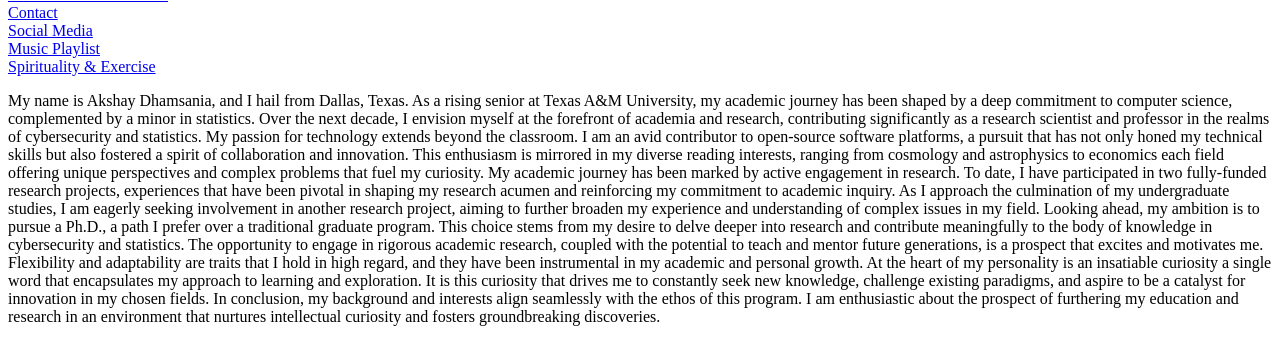
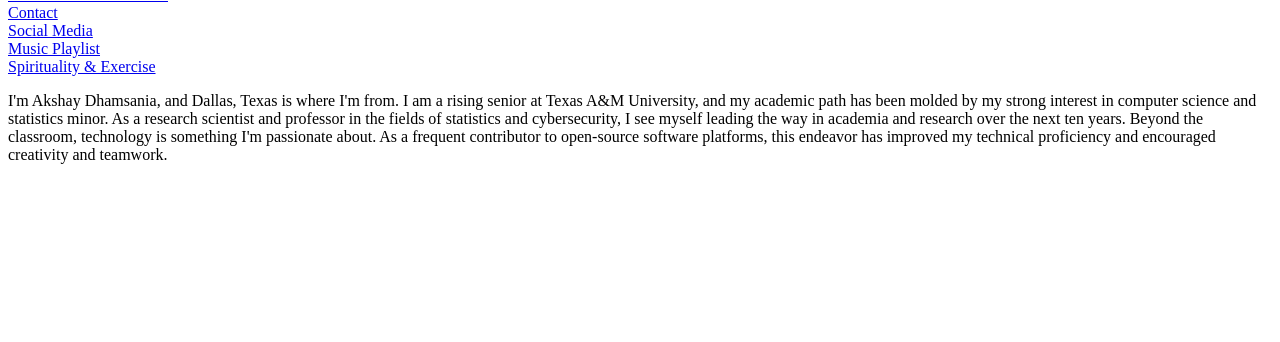
Before and after one commit to akshayDham/Personal_Website, a website: page index_html_only.html in a window 1280 px wide. Shown: the part 491-833 px from the top of the page. After the commit the page ends 800 px from the top, so only its background shows below. Drawn offline with Linux system fonts and the light colour scheme.

Commit message:
Update index_html_only.html

```diff
--- a/index_html_only.html
+++ b/index_html_only.html
@@ -29,37 +29,10 @@
     </nav>
     <div class="main-content">
 
-        <p>My name is Akshay Dhamsania, and I hail from Dallas, Texas. As a rising senior at Texas
-            A&M University, my academic journey has been shaped by a deep commitment to
-            computer science, complemented by a minor in statistics. Over the next decade, I
-            envision myself at the forefront of academia and research, contributing significantly as
-            a research scientist and professor in the realms of cybersecurity and statistics.
-            My passion for technology extends beyond the classroom. I am an avid contributor to
-            open-source software platforms, a pursuit that has not only honed my technical skills
-            but also fostered a spirit of collaboration and innovation. This enthusiasm is mirrored in
-            my diverse reading interests, ranging from cosmology and astrophysics to economics
-            each field offering unique perspectives and complex problems that fuel my curiosity.
-            My academic journey has been marked by active engagement in research. To date, I
-            have participated in two fully-funded research projects, experiences that have been
-            pivotal in shaping my research acumen and reinforcing my commitment to academic
-            inquiry. As I approach the culmination of my undergraduate studies, I am eagerly
-            seeking involvement in another research project, aiming to further broaden my
-            experience and understanding of complex issues in my field.
-            Looking ahead, my ambition is to pursue a Ph.D., a path I prefer over a traditional
-            graduate program. This choice stems from my desire to delve deeper into research and
-            contribute meaningfully to the body of knowledge in cybersecurity and statistics. The
-            opportunity to engage in rigorous academic research, coupled with the potential to
-            teach and mentor future generations, is a prospect that excites and motivates me.
-            Flexibility and adaptability are traits that I hold in high regard, and they have been
-            instrumental in my academic and personal growth. At the heart of my personality is an
-            insatiable curiosity a single word that encapsulates my approach to learning and
-            exploration. It is this curiosity that drives me to constantly seek new knowledge,
-            challenge existing paradigms, and aspire to be a catalyst for innovation in my chosen
-            fields.
-            In conclusion, my background and interests align seamlessly with the ethos of this
-            program. I am enthusiastic about the prospect of furthering my education and research
-            in an environment that nurtures intellectual curiosity and fosters groundbreaking
-            discoveries.</p>
+        <p>I'm Akshay Dhamsania, and Dallas, Texas is where I'm from. I am a rising senior at Texas A&M University, and my academic
+            path has been molded by my strong interest in computer science and statistics minor. As a research scientist and professor in the fields of statistics and cybersecurity,
+            I see myself leading the way in academia and research over the next ten years. Beyond the classroom, technology is something I'm passionate about. As a frequent contributor to
+            open-source software platforms, this endeavor has improved my technical proficiency and encouraged creativity and teamwork.</p>
 
     </div>
 
```
